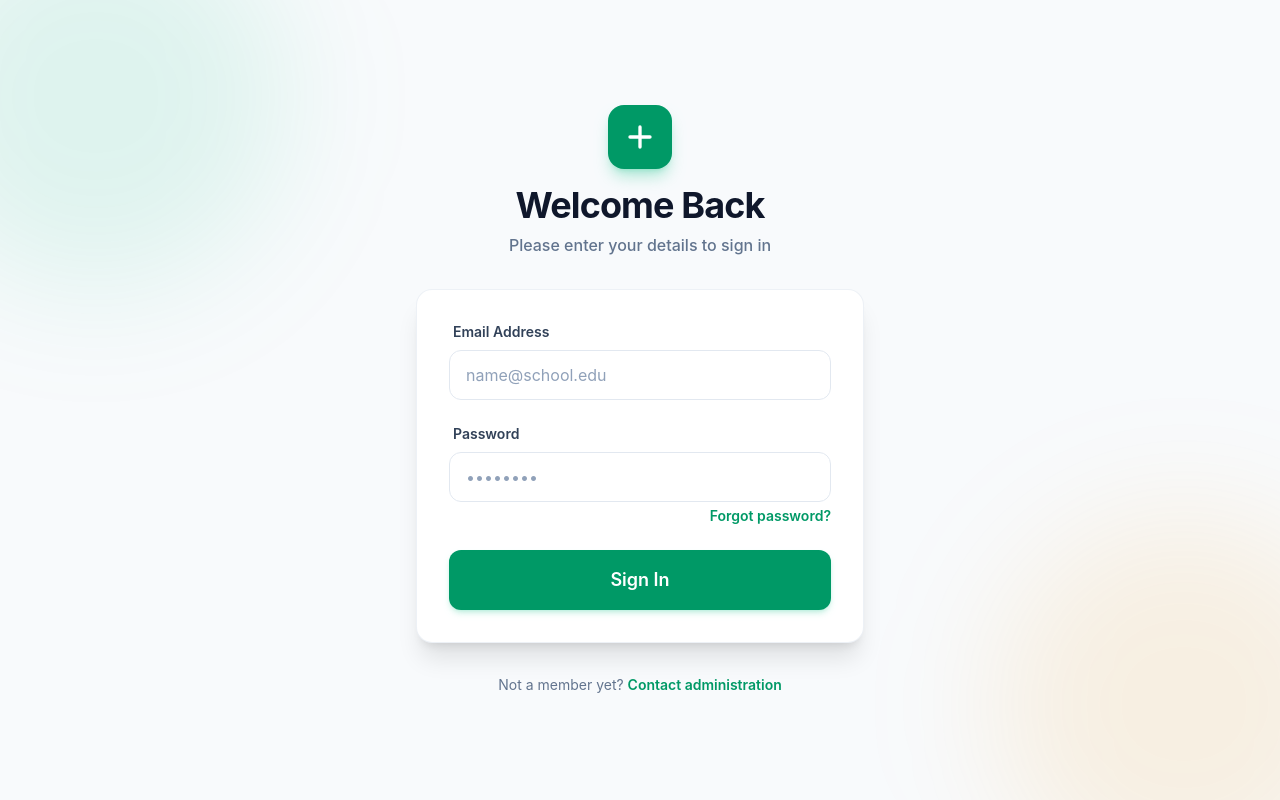
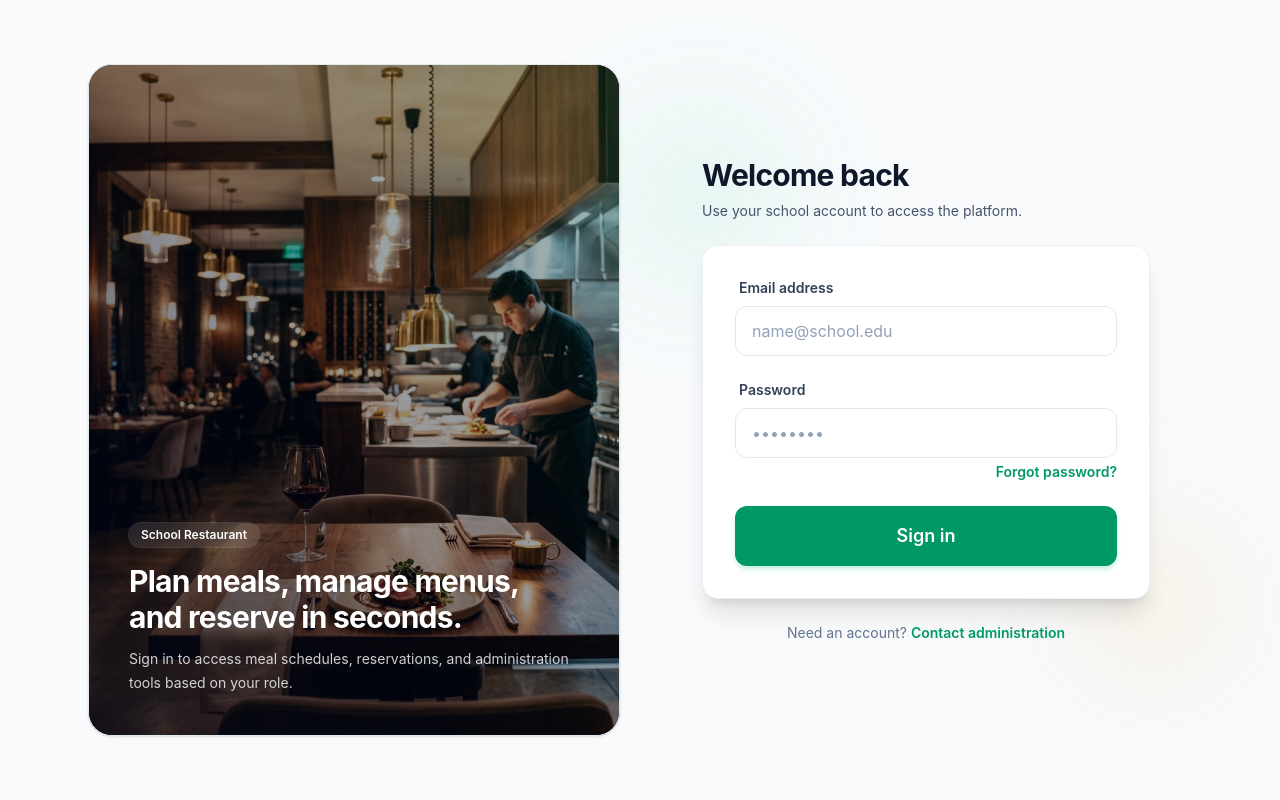
Before and after one commit to amineElgaini/school-restaurant-web-front, a React (Vite) app: page /login in a window 1280 px wide. Built offline with nearby package versions, Linux system fonts and the light colour scheme; no server answers.

Commit message:
update login ui

```diff
--- a/src/pages/auth/LoginPage.tsx
+++ b/src/pages/auth/LoginPage.tsx
@@ -38,31 +38,70 @@ export default function LoginPage() {
   };
 
   return (
-    <div className="relative flex min-h-screen items-center justify-center overflow-hidden bg-slate-50 px-4">
-      {/* Abstract Background Decoration */}
-      <div className="absolute -top-24 -left-24 h-96 w-96 rounded-full bg-primary-500/10 blur-3xl" />
-      <div className="absolute -bottom-24 -right-24 h-96 w-96 rounded-full bg-accent-food/10 blur-3xl" />
+    <div className="relative min-h-screen bg-slate-50">
+      <div className="mx-auto grid min-h-screen w-full max-w-6xl grid-cols-1 items-stretch gap-0 px-4 py-10 md:grid-cols-2 md:gap-10 md:px-6 md:py-16">
+        {/* Hero side */}
+        <div className="relative hidden overflow-hidden rounded-3xl border border-slate-200 bg-slate-900 shadow-sm md:block">
+          <img
+            src="/images/hero.png"
+            alt="School restaurant"
+            className="absolute inset-0 h-full w-full object-cover opacity-90"
+          />
+          <div className="absolute inset-0 bg-gradient-to-tr from-slate-950/75 via-slate-950/35 to-primary-900/30" />
+          <div className="relative flex h-full flex-col justify-end p-10">
+            <div className="max-w-md">
+              <p className="inline-flex items-center rounded-full bg-white/10 px-3 py-1 text-xs font-semibold text-white ring-1 ring-white/15 backdrop-blur">
+                School Restaurant
+              </p>
+              <h2 className="mt-4 text-3xl font-bold tracking-tight text-white">
+                Plan meals, manage menus, and reserve in seconds.
+              </h2>
+              <p className="mt-3 text-sm leading-6 text-white/80">
+                Sign in to access meal schedules, reservations, and administration tools based on your role.
+              </p>
+            </div>
+          </div>
+        </div>
 
-      <div className="w-full max-w-md space-y-8 relative z-10">
-        <div className="text-center">
-          <div className="mx-auto mb-4 flex h-16 w-16 items-center justify-center rounded-2xl bg-primary-600 text-white shadow-lg shadow-primary-500/30">
-            <svg className="h-10 w-10" fill="none" viewBox="0 0 24 24" stroke="currentColor">
-              <path strokeLinecap="round" strokeLinejoin="round" strokeWidth={2} d="M12 6v6m0 0v6m0-6h6m-6 0H6" />
-            </svg>
+        {/* Form side */}
+        <div className="flex items-center">
+          <div className="relative w-full">
+            {/* Subtle background accents */}
+            <div className="pointer-events-none absolute -top-10 -left-10 h-40 w-40 rounded-full bg-primary-500/10 blur-3xl" />
+            <div className="pointer-events-none absolute -bottom-10 -right-10 h-40 w-40 rounded-full bg-accent-food/10 blur-3xl" />
+
+            <div className="relative mx-auto w-full max-w-md space-y-6">
+              {/* Mobile hero (top) */}
+              <div className="md:hidden">
+                <div className="relative overflow-hidden rounded-3xl border border-slate-200 bg-slate-900 shadow-sm">
+                  <img
+                    src="/images/hero.png"
+                    alt="School restaurant"
+                    className="h-44 w-full object-cover opacity-90"
+                  />
+                  <div className="absolute inset-0 bg-gradient-to-tr from-slate-950/70 via-slate-950/30 to-primary-900/30" />
+                  <div className="absolute bottom-0 left-0 right-0 p-5">
+                    <p className="text-xs font-semibold text-white/90">School Restaurant</p>
+                    <p className="mt-1 text-sm font-medium text-white">Sign in to continue</p>
                   </div>
-          <h1 className="text-4xl font-bold text-slate-900 tracking-tight">Welcome Back</h1>
-          <p className="mt-2 text-slate-500 font-medium">Please enter your details to sign in</p>
+                </div>
+              </div>
+
+              <div className="space-y-2">
+                <h1 className="text-3xl font-bold tracking-tight text-slate-900">Welcome back</h1>
+                <p className="text-sm text-slate-600">Use your school account to access the platform.</p>
               </div>
 
               <Card className="p-8 shadow-xl border-slate-200/50">
                 <form className="space-y-6" onSubmit={handleSubmit}>
                   <Input
-              label="Email Address"
+                    label="Email address"
                     type="email"
                     name="email"
                     value={form.email}
                     onChange={handleChange}
                     placeholder="name@school.edu"
+                    autoComplete="email"
                     required
                   />
 
@@ -74,10 +113,14 @@ export default function LoginPage() {
                       value={form.password}
                       onChange={handleChange}
                       placeholder="••••••••"
+                      autoComplete="current-password"
                       required
                     />
                     <div className="flex justify-end">
-                <button type="button" className="text-sm font-semibold text-primary-600 hover:text-primary-700 transition-colors">
+                      <button
+                        type="button"
+                        className="text-sm font-semibold text-primary-600 hover:text-primary-700 transition-colors"
+                      >
                         Forgot password?
                       </button>
                     </div>
@@ -87,7 +130,11 @@ export default function LoginPage() {
                     <div className="rounded-xl bg-red-50 p-4 border border-red-100 animate-in fade-in slide-in-from-top-2">
                       <div className="flex">
                         <svg className="h-5 w-5 text-red-500" fill="currentColor" viewBox="0 0 20 20">
-                    <path fillRule="evenodd" d="M10 18a8 8 0 100-16 8 8 0 000 16zM8.707 7.293a1 1 0 00-1.414 1.414L8.586 10l-1.293 1.293a1 1 0 101.414 1.414L10 11.414l1.293 1.293a1 1 0 001.414-1.414L11.414 10l1.293-1.293a1 1 0 00-1.414-1.414L10 8.586 8.707 7.293z" clipRule="evenodd" />
+                          <path
+                            fillRule="evenodd"
+                            d="M10 18a8 8 0 100-16 8 8 0 000 16zM8.707 7.293a1 1 0 00-1.414 1.414L8.586 10l-1.293 1.293a1 1 0 101.414 1.414L10 11.414l1.293 1.293a1 1 0 001.414-1.414L11.414 10l1.293-1.293a1 1 0 00-1.414-1.414L10 8.586 8.707 7.293z"
+                            clipRule="evenodd"
+                          />
                         </svg>
                         <p className="ml-3 text-sm font-medium text-red-800">{error}</p>
                       </div>
@@ -99,24 +146,31 @@ export default function LoginPage() {
                       <span className="flex items-center justify-center">
                         <svg className="mr-2 h-5 w-5 animate-spin text-white" fill="none" viewBox="0 0 24 24">
                           <circle className="opacity-25" cx="12" cy="12" r="10" stroke="currentColor" strokeWidth="4" />
-                    <path className="opacity-75" fill="currentColor" d="M4 12a8 8 0 018-8V0C5.373 0 0 5.373 0 12h4zm2 5.291A7.962 7.962 0 014 12H0c0 3.042 1.135 5.824 3 7.938l3-2.647z" />
+                          <path
+                            className="opacity-75"
+                            fill="currentColor"
+                            d="M4 12a8 8 0 018-8V0C5.373 0 0 5.373 0 12h4zm2 5.291A7.962 7.962 0 014 12H0c0 3.042 1.135 5.824 3 7.938l3-2.647z"
+                          />
                         </svg>
                         Signing in...
                       </span>
                     ) : (
-                "Sign In"
+                      "Sign in"
                     )}
                   </Button>
                 </form>
               </Card>
 
               <p className="text-center text-sm text-slate-500">
-          Not a member yet?{" "}
+                Need an account?{" "}
                 <button className="font-semibold text-primary-600 hover:text-primary-700 transition-colors">
                   Contact administration
                 </button>
               </p>
             </div>
           </div>
+        </div>
+      </div>
+    </div>
   );
 }
```
Also changed, not shown: 1 other file (tests, documents, lock files or other folders). Lines whose indentation alone changed are shown as unchanged.
